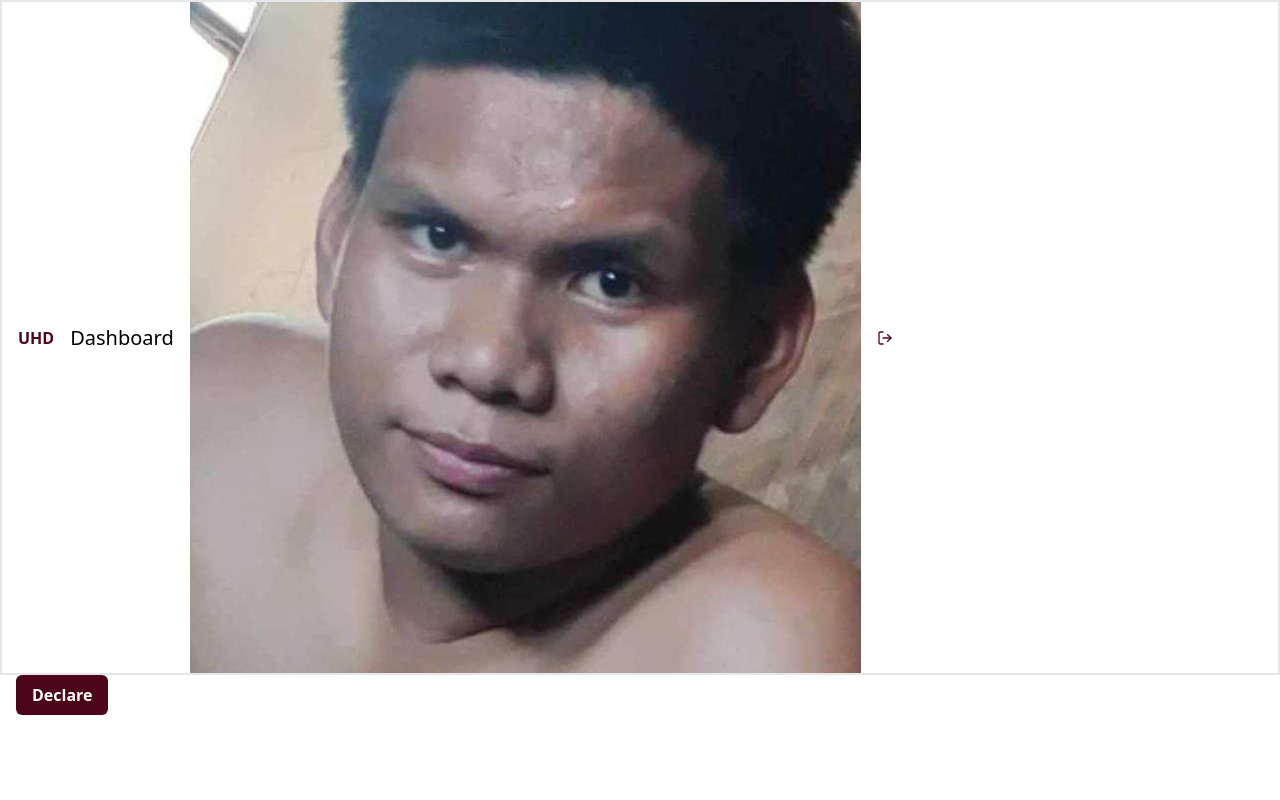
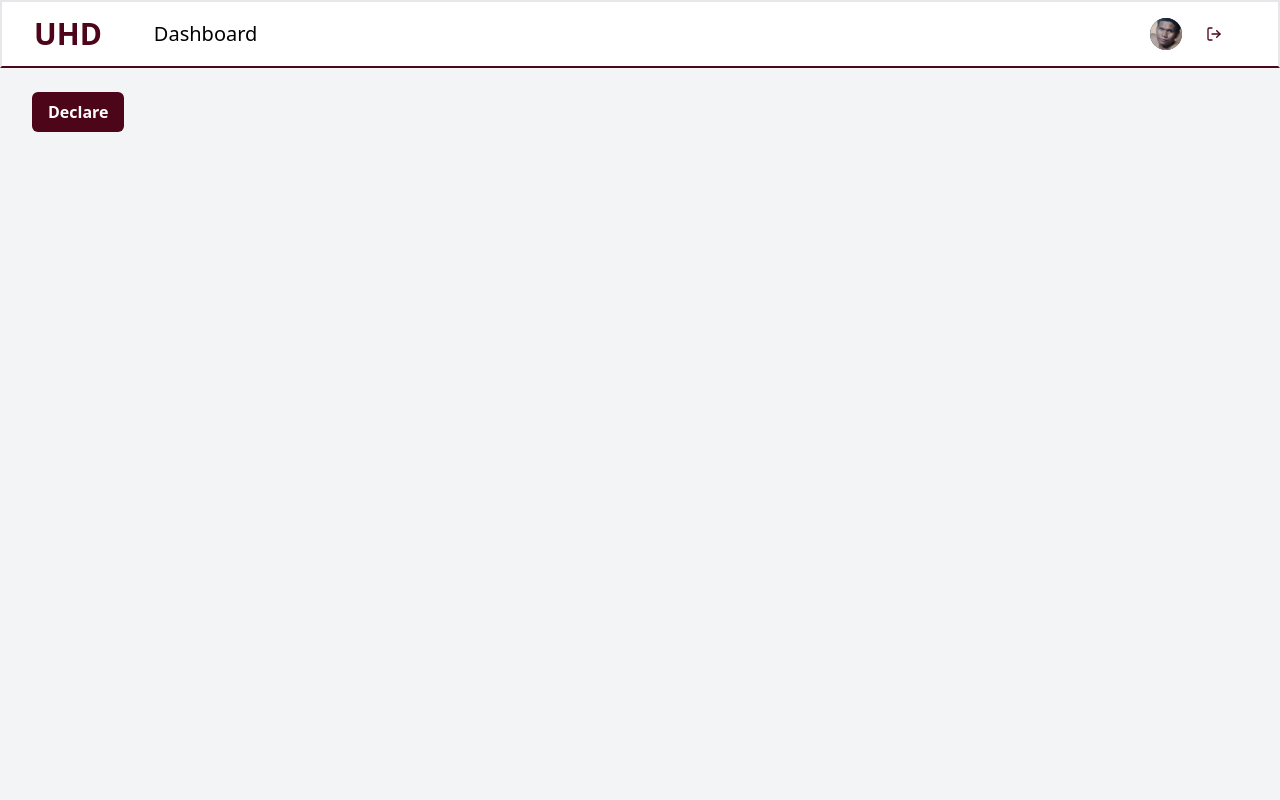
Before and after one commit to javier-adrian/UHD, a PHP site: page /dashboard/index.html in a window 1280 px wide. Run offline with PHP 8.4, Linux system fonts and the light colour scheme; style sheets or scripts are compiled from the project's sources.

Commit message:
re: add basic dashboard

```diff
--- a/src/output.css
+++ b/src/output.css
@@ -877,8 +882,16 @@ select {
   margin-left: 1rem;
 }
 
+.mr-4 {
+  margin-right: 1rem;
+}
+
 .mr-\[120px\] {
   margin-right: 120px;
+}
+
+.mt-10 {
+  margin-top: 2.5rem;
 }
 
 .mt-2 {
@@ -925,12 +946,28 @@ select {
   display: none;
 }
 
+.h-16 {
+  height: 4rem;
+}
+
 .h-4 {
   height: 1rem;
 }
 
 .h-6 {
   height: 1.5rem;
+}
+
+.h-8 {
+  height: 2rem;
+}
+
+.h-full {
+  height: 100%;
+}
+
+.min-h-full {
+  min-height: 100%;
 }
 
 .w-1 {
@@ -949,12 +986,24 @@ select {
   width: 1.5rem;
 }
 
+.w-8 {
+  width: 2rem;
+}
+
 .w-full {
   width: 100%;
 }
 
+.max-w-7xl {
+  max-width: 80rem;
+}
+
 .max-w-\[1050px\] {
   max-width: 1050px;
+}
+
+.max-w-xs {
+  max-width: 20rem;
 }
 
 .flex-1 {
@@ -1007,16 +1056,40 @@ select {
   flex-wrap: nowrap;
 }
 
+.content-center {
+  align-content: center;
+}
+
 .items-center {
   align-items: center;
+}
+
+.items-baseline {
+  align-items: baseline;
+}
+
+.justify-start {
+  justify-content: flex-start;
+}
+
+.justify-end {
+  justify-content: flex-end;
 }
 
 .justify-center {
   justify-content: center;
 }
 
+.justify-between {
+  justify-content: space-between;
+}
+
 .gap-1 {
   gap: 0.25rem;
+}
+
+.gap-4 {
+  gap: 1rem;
 }
 
 .text-nowrap {
@@ -1031,8 +1104,16 @@ select {
   border-radius: 1rem;
 }
 
+.rounded-full {
+  border-radius: 9999px;
+}
+
 .rounded-md {
   border-radius: 0.375rem;
+}
+
+.rounded-sm {
+  border-radius: 0.125rem;
 }
 
 .border {
@@ -1070,6 +1151,21 @@ select {
   border-bottom-color: rgb(229 229 229 / var(--tw-border-opacity));
 }
 
+.border-b-rose-950 {
+  --tw-border-opacity: 1;
+  border-bottom-color: rgb(76 5 25 / var(--tw-border-opacity));
+}
+
+.bg-gray-100 {
+  --tw-bg-opacity: 1;
+  background-color: rgb(243 244 246 / var(--tw-bg-opacity));
+}
+
+.bg-gray-800 {
+  --tw-bg-opacity: 1;
+  background-color: rgb(31 41 55 / var(--tw-bg-opacity));
+}
+
 .bg-neutral-200 {
   --tw-bg-opacity: 1;
   background-color: rgb(229 229 229 / var(--tw-bg-opacity));
@@ -1101,6 +1201,11 @@ select {
 .px-2 {
   padding-left: 0.5rem;
   padding-right: 0.5rem;
+}
+
+.px-3 {
+  padding-left: 0.75rem;
+  padding-right: 0.75rem;
 }
 
 .px-4 {
@@ -1116,6 +1221,11 @@ select {
 .py-3 {
   padding-top: 0.75rem;
   padding-bottom: 0.75rem;
+}
+
+.py-6 {
+  padding-top: 1.5rem;
+  padding-bottom: 1.5rem;
 }
 
 .pb-4 {
@@ -1149,6 +1259,11 @@ select {
 .text-2xl {
   font-size: 1.5rem;
   line-height: 2rem;
+}
+
+.text-3xl {
+  font-size: 1.875rem;
+  line-height: 2.25rem;
 }
 
 .text-sm {
@@ -1189,6 +1304,11 @@ select {
   line-height: 1.5rem;
 }
 
+.text-black {
+  --tw-text-opacity: 1;
+  color: rgb(0 0 0 / var(--tw-text-opacity));
+}
+
 .text-gray-200 {
   --tw-text-opacity: 1;
   color: rgb(229 231 235 / var(--tw-text-opacity));
@@ -1270,10 +1412,23 @@ select {
   --tw-ring-color: rgb(76 5 25 / var(--tw-ring-opacity));
 }
 
+.focus\:ring-offset-2:focus {
+  --tw-ring-offset-width: 2px;
+}
+
+.focus\:ring-offset-white:focus {
+  --tw-ring-offset-color: #fff;
+}
+
 @media (min-width: 640px) {
   .sm\:mx-\[10px\] {
     margin-left: 10px;
     margin-right: 10px;
+  }
+
+  .sm\:px-6 {
+    padding-left: 1.5rem;
+    padding-right: 1.5rem;
   }
 }
 
@@ -1291,12 +1446,24 @@ select {
     margin-bottom: 30px;
   }
 
+  .md\:ml-10 {
+    margin-left: 2.5rem;
+  }
+
   .md\:ml-4 {
     margin-left: 1rem;
   }
 
+  .md\:ml-6 {
+    margin-left: 1.5rem;
+  }
+
   .md\:ml-\[50px\] {
     margin-left: 50px;
+  }
+
+  .md\:mr-6 {
+    margin-right: 1.5rem;
   }
 
   .md\:mr-\[0px\] {
@@ -1352,6 +1519,13 @@ select {
   }
 }
 
+@media (min-width: 1024px) {
+  .lg\:px-8 {
+    padding-left: 2rem;
+    padding-right: 2rem;
+  }
+}
+
 @media (prefers-color-scheme: dark) {
   .dark\:text-gray-600 {
     --tw-text-opacity: 1;
```
Also changed, not shown: other parts of src/output.css (+39 -0 lines).
